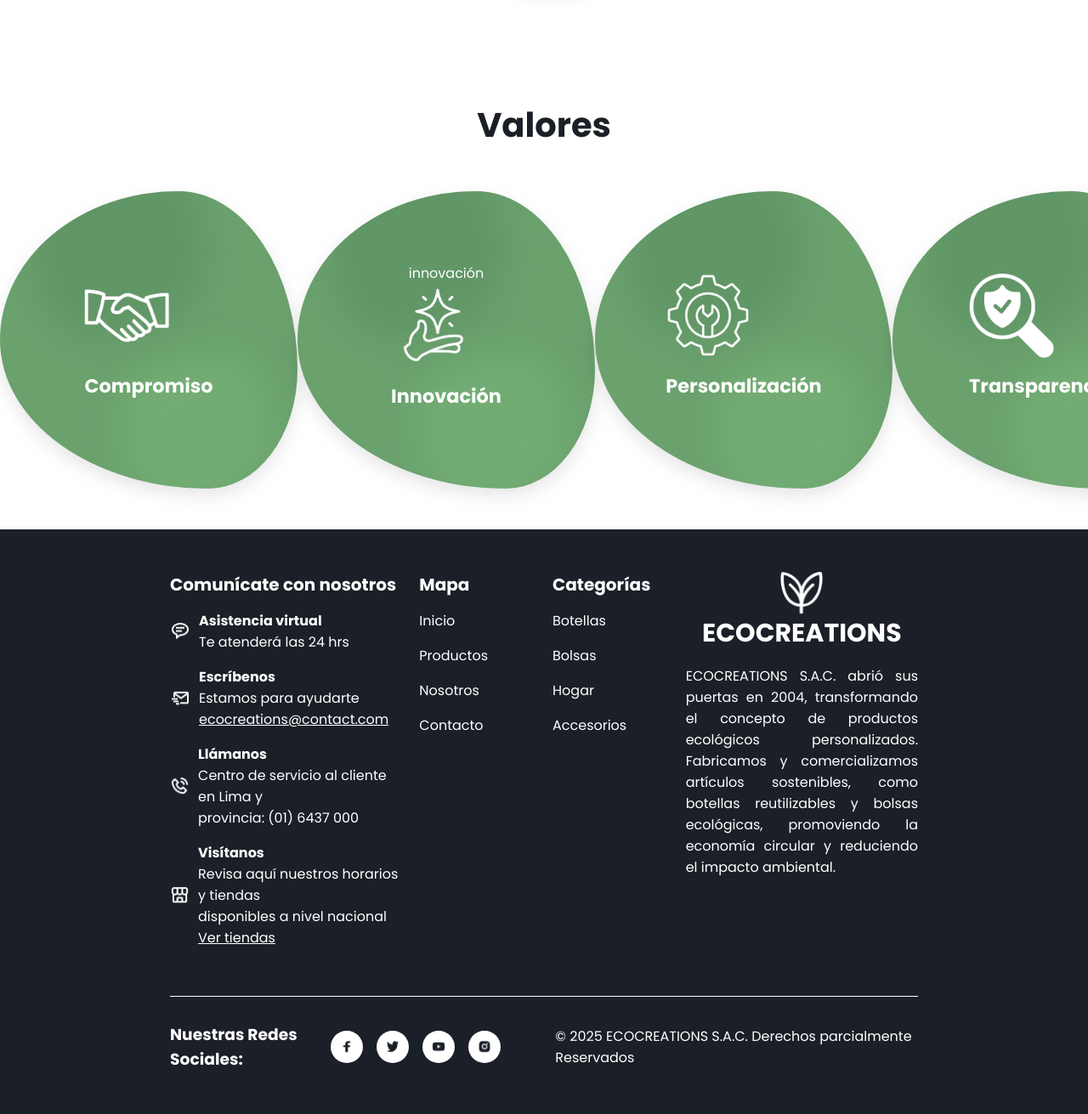
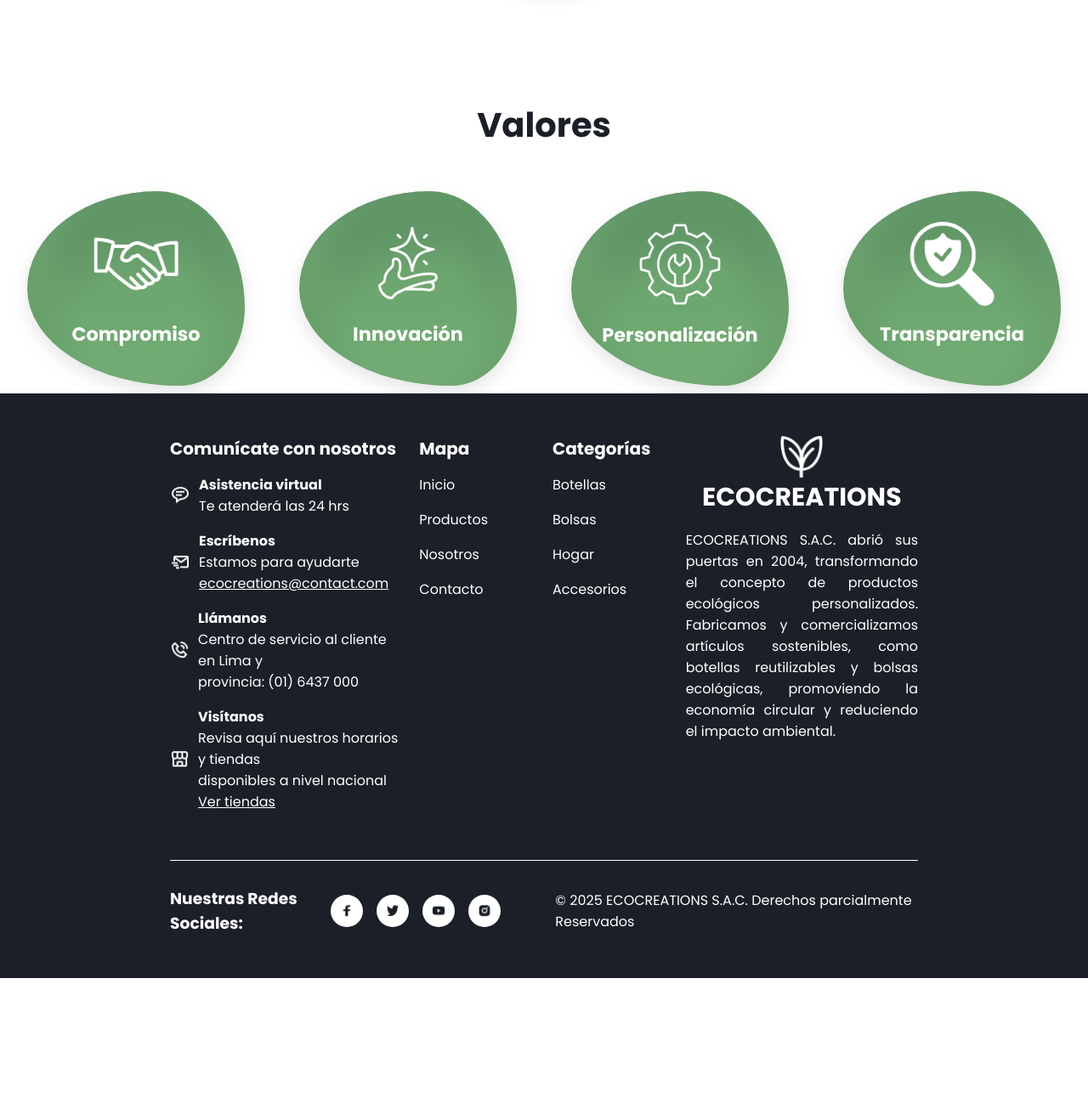
Before and after one commit to ZCOseven/eco-creations-laravel, a Laravel app: page /nosotros in a window 1280 px wide. Shown: the part 876-2187 px from the top of the page at 85% size. After the commit the page ends 2027 px from the top, so only its background shows below. Run offline with Laravel 12, Linux system fonts and the light colour scheme.

Commit message:
style: actualicé estilos en la sección Nosotros

```diff
--- a/public/css/nosotros.css
+++ b/public/css/nosotros.css
@@ -180,8 +180,8 @@ main {
 
 .c-p-valores {
     position: relative;
-    width: 350px;
-    height: 350px;
+    width: 80%;
+    height: 80%;
     margin: 3rem auto;
     background: #6AA16D;
     border-radius: 60% 40% 30% 70% / 50% 60% 40% 50%;
@@ -227,6 +227,7 @@ main {
 
 .contenido-valores img {
     width: 100px;
+    margin: auto;
     height: auto;
     margin-bottom: 1rem;
 }
--- a/resources/views/pages/about.blade.php
+++ b/resources/views/pages/about.blade.php
@@ -67,7 +67,7 @@
                 </div>
             </section>
             <section class="c-p-valores">
-                <div class="contenido-valores">innovación
+                <div class="contenido-valores">
                     <img src="{{ asset('img/nosotros/innovación.png') }}" alt="">
                     <h2>Innovación</h2>
                 </div>
```
